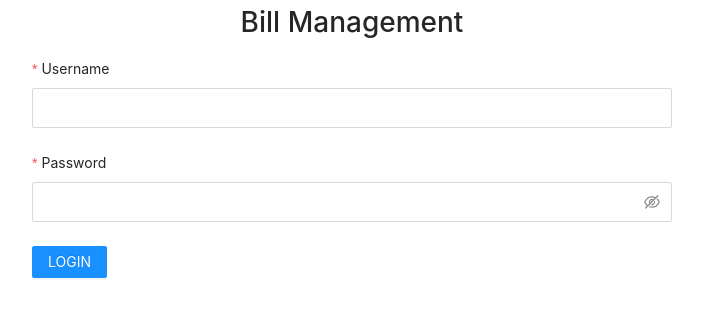
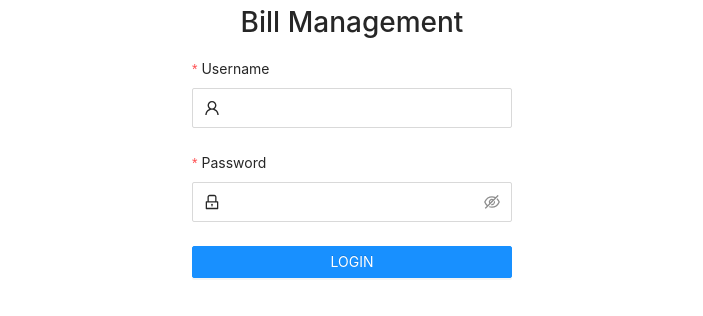
Before and after one commit to onelazyugy/react-bill-management-ui, a React (Create React App) app: page / in a window 1280 px wide. Shown: the top 316 px of the page, without its empty margins (288-991 px from the left). Built offline with nearby package versions, Linux system fonts and the light colour scheme.

Commit message:
finish styling login form

```diff
--- a/src/components/Login.js
+++ b/src/components/Login.js
@@ -1,6 +1,6 @@
 import React from "react";
 import { Form, Input, Button, Row, Col, Space } from "antd";
-import { UserOutlined } from "@ant-design/icons";
+import { UserOutlined, LockOutlined } from "@ant-design/icons";
 
 import "../App.css";
 
@@ -15,13 +15,12 @@ const Login = () => {
   };
 
   return (
+    <div>
         <Row justify="center">
-        <Col span={12}>
+            <Col span={6}>
                 <Form
                     layout={'vertical'}
                     name="login"
-                // labelCol={{ span: 5 }}
-                // wrapperCol={{ span: 16 }}
                     initialValues={{ remember: true }}
                     onFinish={onFinish}
                     onFinishFailed={onFinishFailed}
@@ -32,7 +31,7 @@ const Login = () => {
                         name="username"
                         rules={[{ required: true, message: "Please input your username!" }]}
                         >
-                    <Input size="large" />
+                        <Input size="large" prefix={<UserOutlined />}/>
                     </Form.Item>
 
                     <Form.Item
@@ -40,17 +39,18 @@ const Login = () => {
                         name="password"
                         rules={[{ required: true, message: "Please input your password!" }]}
                         >
-                    <Input.Password size="large" />
+                        <Input.Password size="large" prefix={<LockOutlined />}/>
                     </Form.Item>
 
-                <Form.Item wrapperCol={{ offset: 0, span: 5 }}>
-                    <Button type="primary" htmlType="submit">
+                    <Form.Item>
+                        <Button type="primary" htmlType="submit" style={{width: '100%'}}>
                             LOGIN
                         </Button>
                     </Form.Item>
                 </Form>
             </Col>
         </Row>
+    </div>
   );
 };
 
```
Lines whose indentation alone changed are shown as unchanged.
